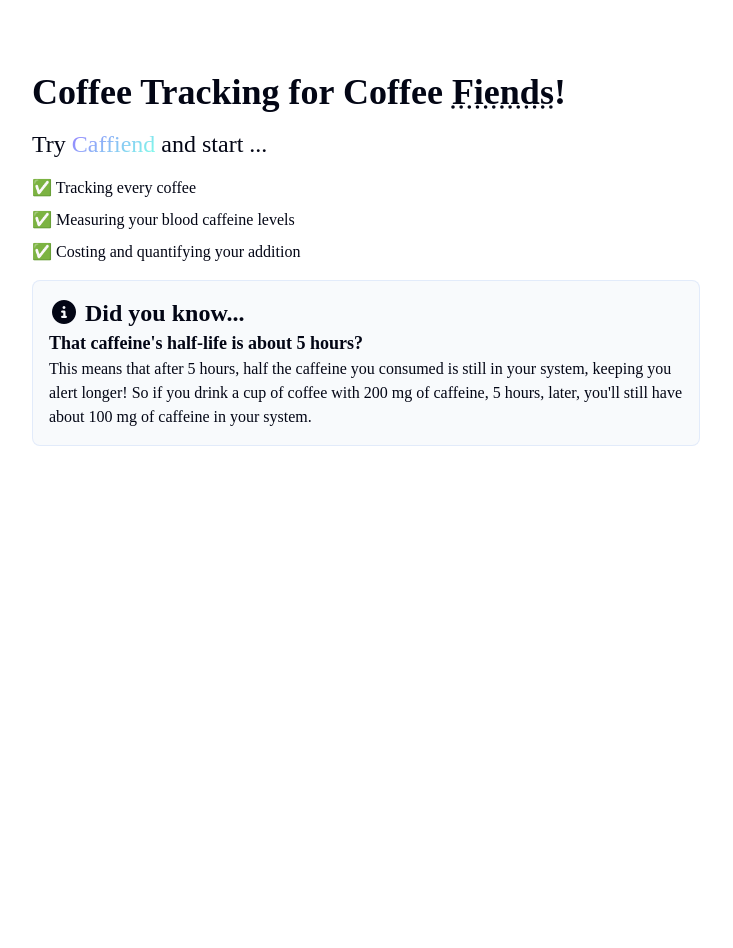
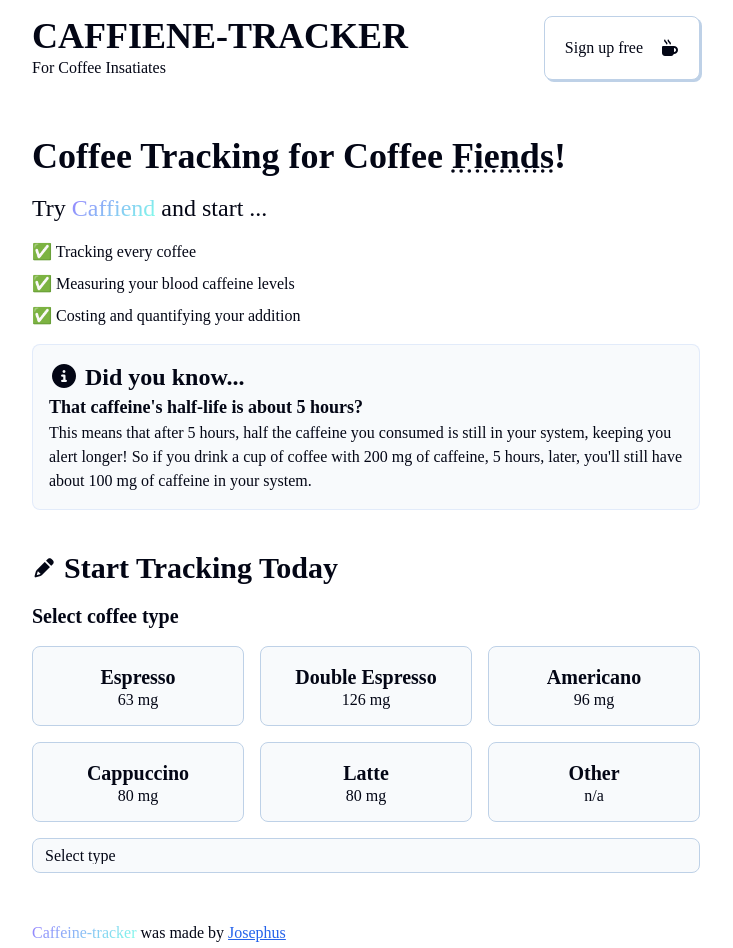
Before and after one commit to Josephus-git/caffeine-tracker, a React (Vite) app: page / in a window 1280 px wide. Shown: the top 948 px of the page, without its empty margins (274-1007 px from the left). Before the commit the page ends 800 px from the top, so only its background shows below. Built offline with nearby package versions, Linux system fonts and the light colour scheme; a web font is replaced by a local one.

Commit message:
added coffee form

```diff
--- a/src/components/CoffeeForm.tsx
+++ b/src/components/CoffeeForm.tsx
@@ -1,7 +1,37 @@
+import { coffeeOptions } from "../utils";
+
 export default function CoffeeForm() {
     return (
         <>
-
+            <div className="section-header">
+                <i className="fa-solid fa-pencil" />
+                <h2>Start Tracking Today</h2>
+            </div>
+            <h4>Select coffee type</h4>
+            <div className="coffee-grid">
+                {coffeeOptions.slice(0, 5).map((option, optionIndex) => {
+                    return (
+                        <button className="button-card" key={optionIndex}>
+                            <h4>{option.name}</h4>
+                            <p>{option.caffeine} mg</p>
+                        </button>
+                    )
+                })}
+                <button className="button-card">
+                    <h4>Other</h4>
+                    <p>n/a</p>
+                </button>
+            </div>
+            <select id="coffee-list" name="coffee-list">
+                <option value={undefined}>Select type</option>
+                {coffeeOptions.map((option, optionIndex) => {
+                    return (
+                        <option value={option.name} key={optionIndex}>
+                            {option.name} ({option.caffeine}mg)
+                        </option>
+                    )
+                })}
+            </select>
         </>
     )
 }
--- a/src/components/Layout.tsx
+++ b/src/components/Layout.tsx
@@ -5,12 +5,21 @@
 
     const header = (
         <header>
-
+            <div>
+                <h1>CAFFIENE-TRACKER</h1>
+                <p>For Coffee Insatiates</p>
+            </div>
+            <button>
+                <p>Sign up free</p>
+                <i className="fa-solid fa-mug-hot"></i>
+            </button>
         </header>
     )
 
     const footer = (
-        <footer></footer>
+        <footer>
+            <p><span className="text-gradient">Caffeine-tracker</span> was made by <a target="_blank" href="https://github.com/Josephus-git">Josephus</a> <br />Using the <a href="https://www.fantacss.smoljames.com" target="_blank">FantaCSS</a> design library</p>
+        </footer>
     )
 
     return (
```
